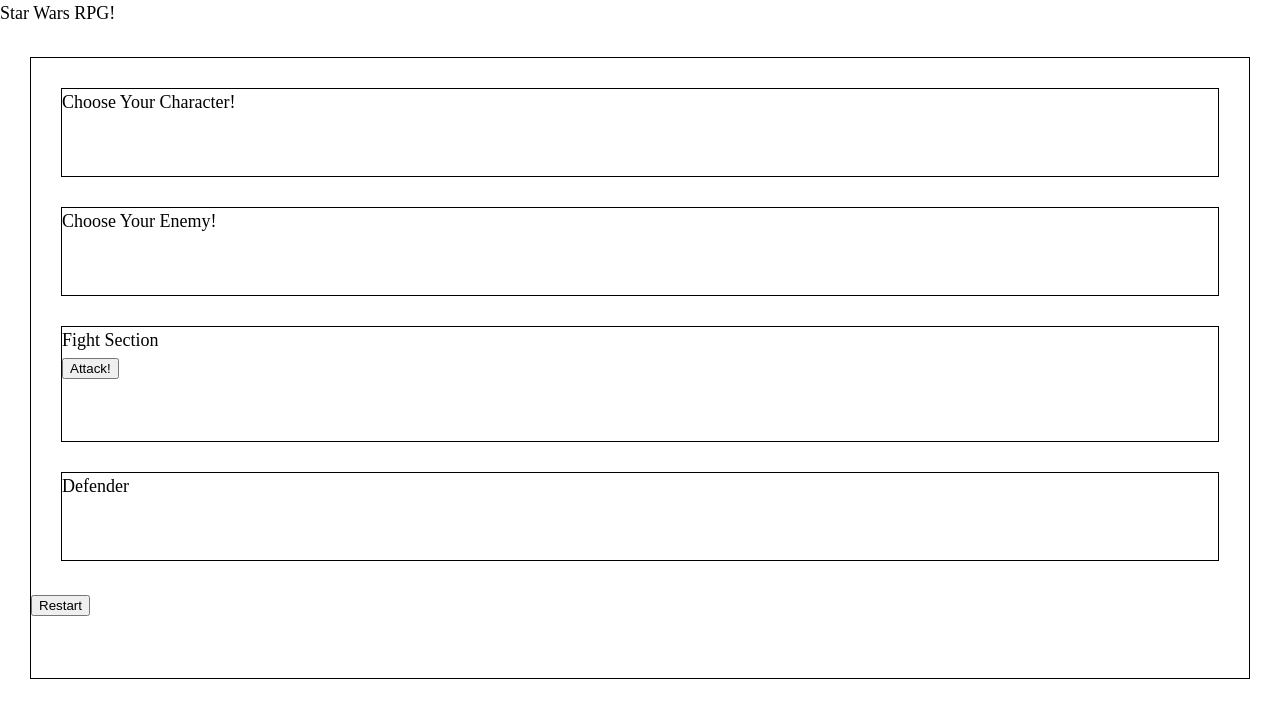
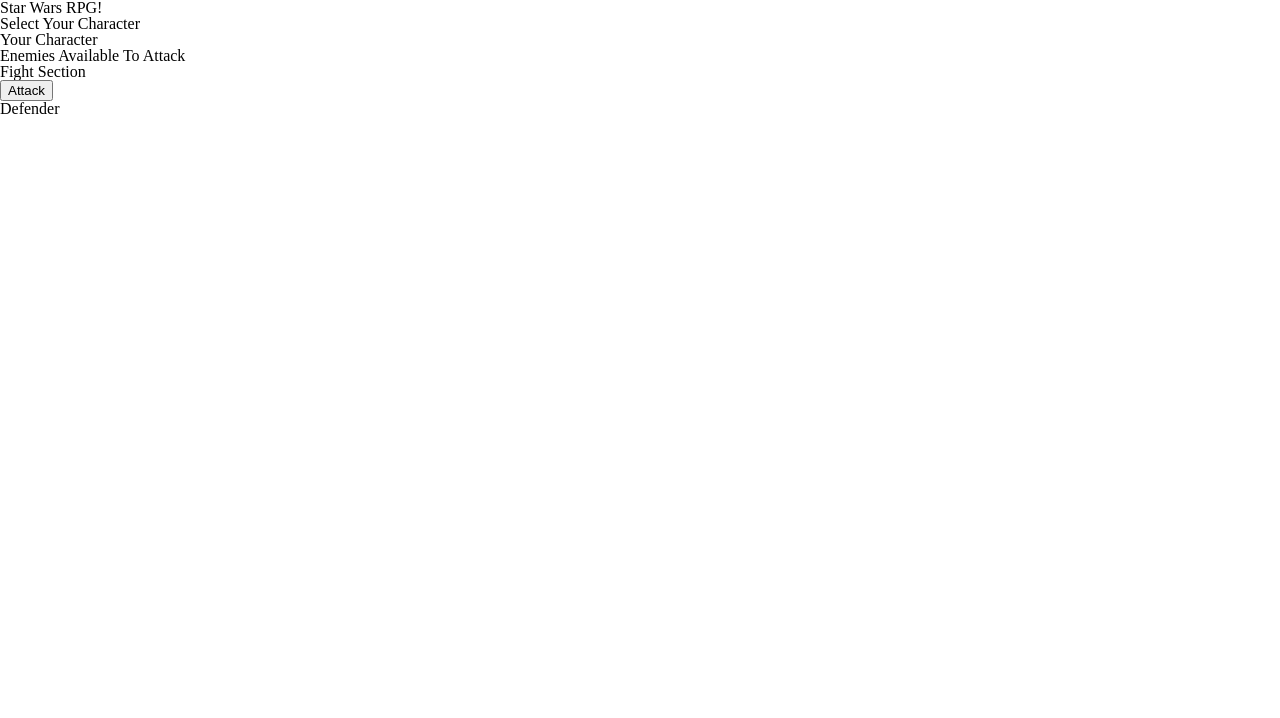
Before and after one commit to bliff182/solid-octo-train, a plain HTML site: page index.html in a window 1280 px wide. Drawn offline with nearby package versions, Linux system fonts and the light colour scheme.

Commit message:
total redesign, wireframe done

```diff
--- a/assets/css/style.css
+++ b/assets/css/style.css
@@ -1,10 +1,52 @@
-body {
-    font-size: 18px;
+/* body {
+    background-image: url("../images/background.jpg");
+    font-family: 'Star Jedi', arial;
+    font-size: 24px;
     line-height: 150%;
+    color: yellow;
 }
 
-div {
-    border: 1px solid black;
-    margin: 30px;
-    padding-bottom: 60px;
+header {
+    font-size: 48px;
+    /* text-shadow: 4px 4px 4px #aaa; */
+
+/* margin-bottom: 40px;
+} */
+
+/* div { */
+
+/* border: 1px solid white; */
+
+/* overflow: auto; */
+
+/* margin: 30px; */
+
+/* padding-bottom: 60px; */
+
+/* } */
+
+/* img {
+    width: 200px;
 }
+
+#character-selection {
+    overflow: auto;
+    margin-bottom: 30px;
+}
+
+.character-div {
+    padding: 0;
+    margin: 0 20px;
+    float: left;
+    position: relative;
+}
+.image-text { */
+
+/* position: absolute; */
+
+/* background: black;
+}
+
+#enemy-selection {
+    clear: both;
+} */
--- a/index.html
+++ b/index.html
@@ -1,52 +1,55 @@
 <!DOCTYPE html>
 <html lang="en">
-
   <head>
-    <meta charset="UTF-8">
-    <meta name="viewport" content="width=device-width, initial-scale=1.0">
-    <meta http-equiv="X-UA-Compatible" content="ie=edge">
-
-    <link rel="stylesheet" type="text/css" href="assets/css/reset.css">
-    <link rel="stylesheet" type="text/css" href="assets/css/style.css">
-
-    <title>RPG</title>
-
+    <meta charset="UTF-8" />
+    <meta name="viewport" content="width=device-width, initial-scale=1.0" />
+    <link
+      href="https://fonts.googleapis.com/css?family=Share+Tech+Mono"
+      rel="stylesheet"
+      type="text/css"
+    />
+    <link rel="stylesheet" href="assets/css/reset.css" />
+    <link rel="stylesheet" href="assets/css/style.css" />
+    <title>Star Wars with jQuery!</title>
   </head>
 
   <body>
+    <div class="main-section-title">Star Wars RPG!</div>
 
-    <header>
-        <h1>Star Wars RPG!</h1>
-    </header>
-
-    <div id="game">
-
-        <div id="characters">
-            <p id="character-text">Choose Your Character!</p>
+    <div id="main-game-section">
+      <div id="characters-section">
+        <div class="section-title">Select Your Character</div>
       </div>
 
-        <div id="enemies">
-            <p id="enemy-text">Choose Your Enemy!</p>
+      <div id="selected-character-section">
+        <div class="section-title">Your Character</div>
+        <div id="selected-character"></div>
       </div>
 
-        <div id="fight-section">
-            <p>Fight Section</p>
-            <button id="attackBtn">Attack!</button>
+      <div id="available-to-attack-section">
+        <div class="section-title">Enemies Available To Attack</div>
       </div>
 
-        <div id="defender">
-            <p>Defender</p>
+      <div class="section-title">Fight Section</div>
+      <div id="fight-section">
+        <button id="attack-button">Attack</button>
       </div>
 
-        <button id="restartBtn">Restart</button>
-
+      <div id="action">
+        <div class="character-section">
+          <div class="section-title">Defender</div>
+          <div id="defender"></div>
+        </div>
+      </div>
     </div>
 
+    <div id="game-message"></div>
 
-    <script src="https://code.jquery.com/jquery-3.4.1.min.js"
-        integrity="sha256-CSXorXvZcTkaix6Yvo6HppcZGetbYMGWSFlBw8HfCJo=" crossorigin="anonymous"></script>
-    <script type="text/javascript" src="assets/javascript/game.js"></script>
-
+    <script
+      src="https://code.jquery.com/jquery-3.4.1.min.js"
+      integrity="sha256-CSXorXvZcTkaix6Yvo6HppcZGetbYMGWSFlBw8HfCJo="
+      crossorigin="anonymous"
+    ></script>
+    <script src="assets/javascript/game.js"></script>
   </body>
-
 </html>
```
Also changed, not shown: assets/javascript/game.js (+60 -0 lines), assets/images/background.jpg (added), assets/images/darth-maul.jpeg (added), assets/images/luke.jpeg (added), assets/images/obi-wan.jpeg (added), assets/images/vader.jpg (added), 1 other file. Lines whose indentation alone changed are shown as unchanged.
